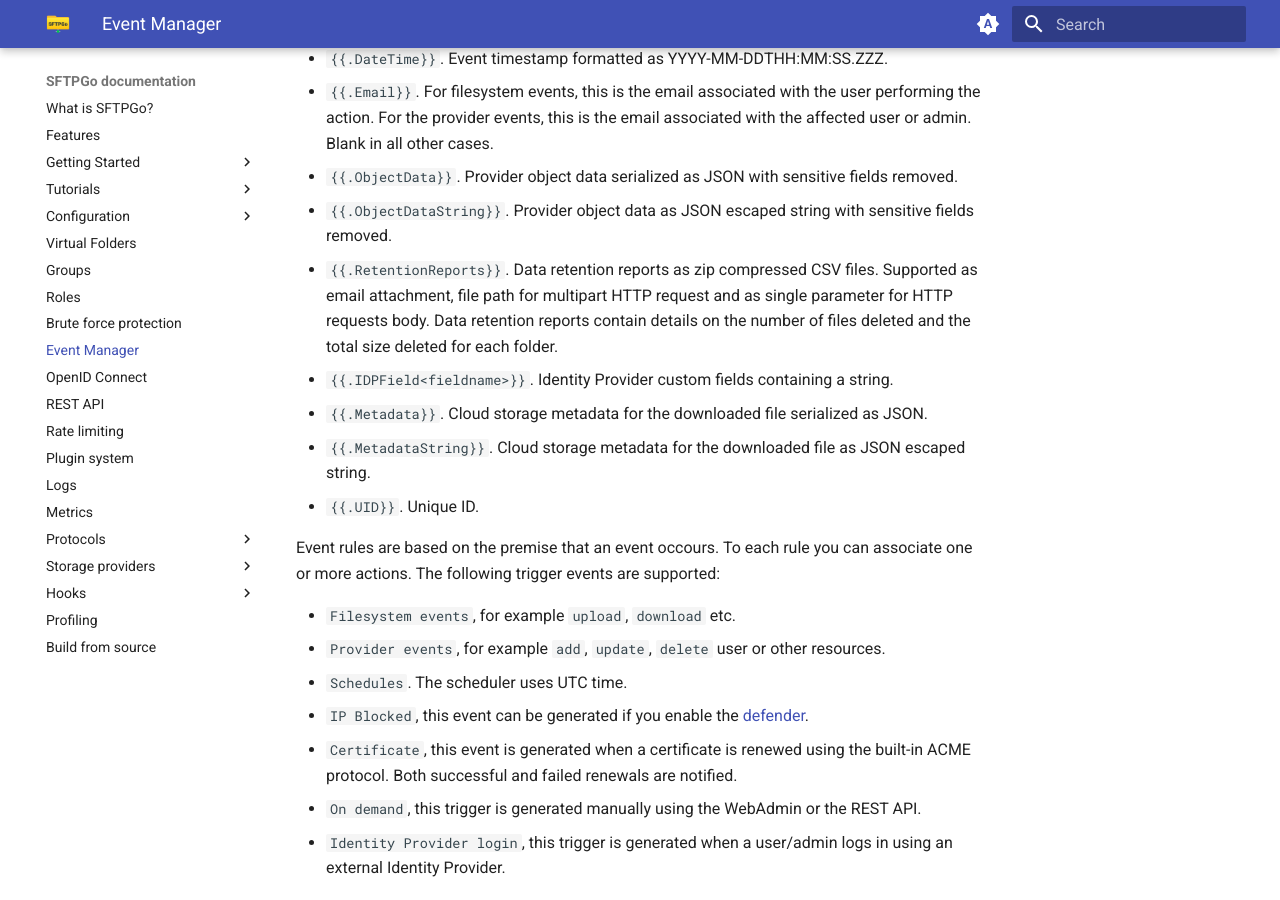
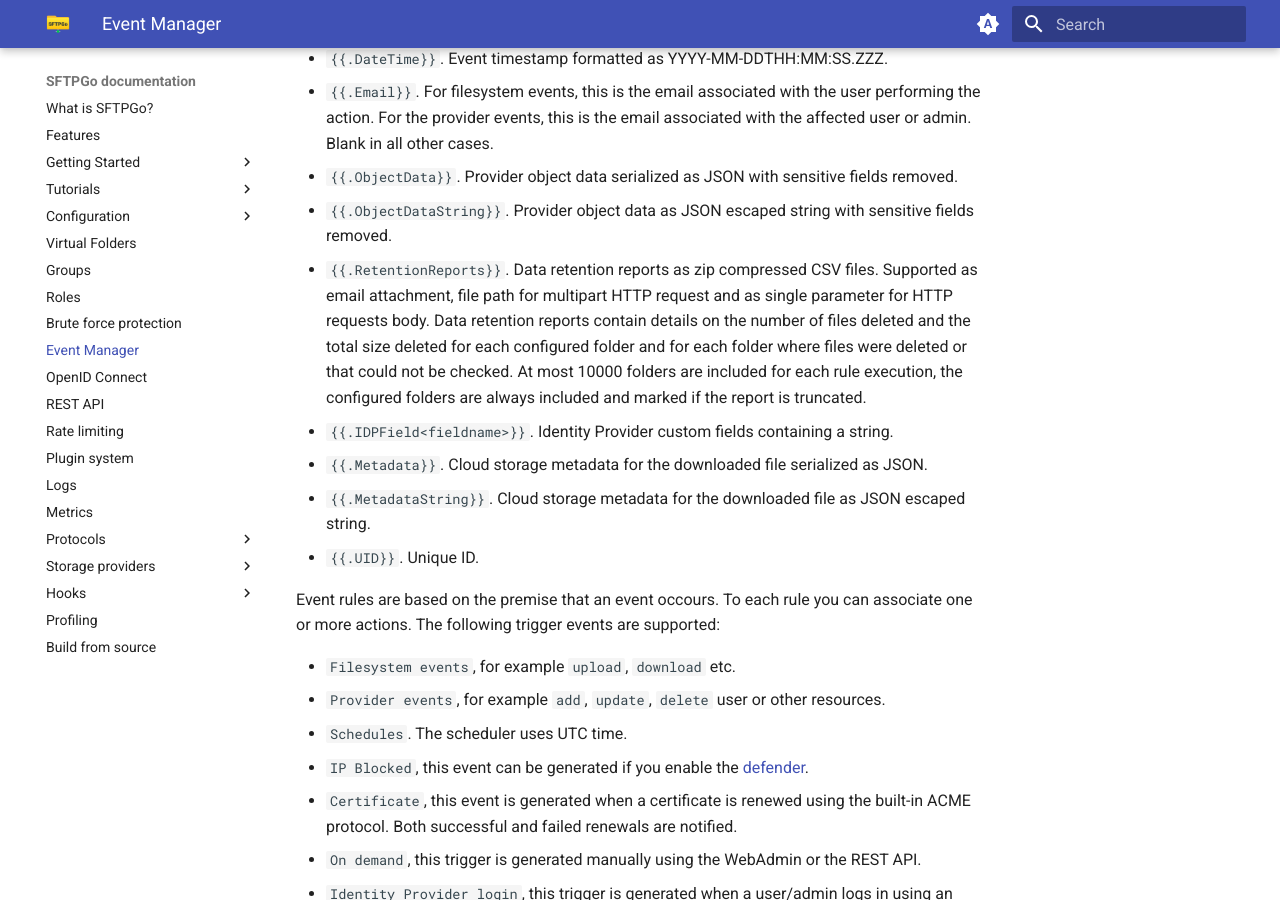
Before and after one commit to sftpgo/docs, an MkDocs documentation site: the page built from docs/eventmanager.md, in a window 1280 px wide and 900 px high, scrolled down 2714 px. Built offline with MkDocs 1.6.1 and Material for MkDocs 9.7.7, drawn with Linux system fonts in a browser that asks for light colours; emoji names are drawn with the system emoji font; the version menu is left out.

Commit message:
eventmanager: document which folders the retention reports include
Signed-off-by: Nicola Murino <nicola.murino@gmail.com>

```diff
--- a/docs/eventmanager.md
+++ b/docs/eventmanager.md
@@ -64,7 +64,7 @@ The following placeholders are supported:
 - `{{.Email}}`. For filesystem events, this is the email associated with the user performing the action. For the provider events, this is the email associated with the affected user or admin. Blank in all other cases.
 - `{{.ObjectData}}`. Provider object data serialized as JSON with sensitive fields removed.
 - `{{.ObjectDataString}}`. Provider object data as JSON escaped string with sensitive fields removed.
-- `{{.RetentionReports}}`. Data retention reports as zip compressed CSV files. Supported as email attachment, file path for multipart HTTP request and as single parameter for HTTP requests body. Data retention reports contain details on the number of files deleted and the total size deleted for each folder.
+- `{{.RetentionReports}}`. Data retention reports as zip compressed CSV files. Supported as email attachment, file path for multipart HTTP request and as single parameter for HTTP requests body. Data retention reports contain details on the number of files deleted and the total size deleted for each configured folder and for each folder where files were deleted or that could not be checked. At most 10000 folders are included for each rule execution, the configured folders are always included and marked if the report is truncated.
 - `{{.IDPField<fieldname>}}`. Identity Provider custom fields containing a string.
 - `{{.Metadata}}`. Cloud storage metadata for the downloaded file serialized as JSON.
 - `{{.MetadataString}}`. Cloud storage metadata for the downloaded file as JSON escaped string.
```
